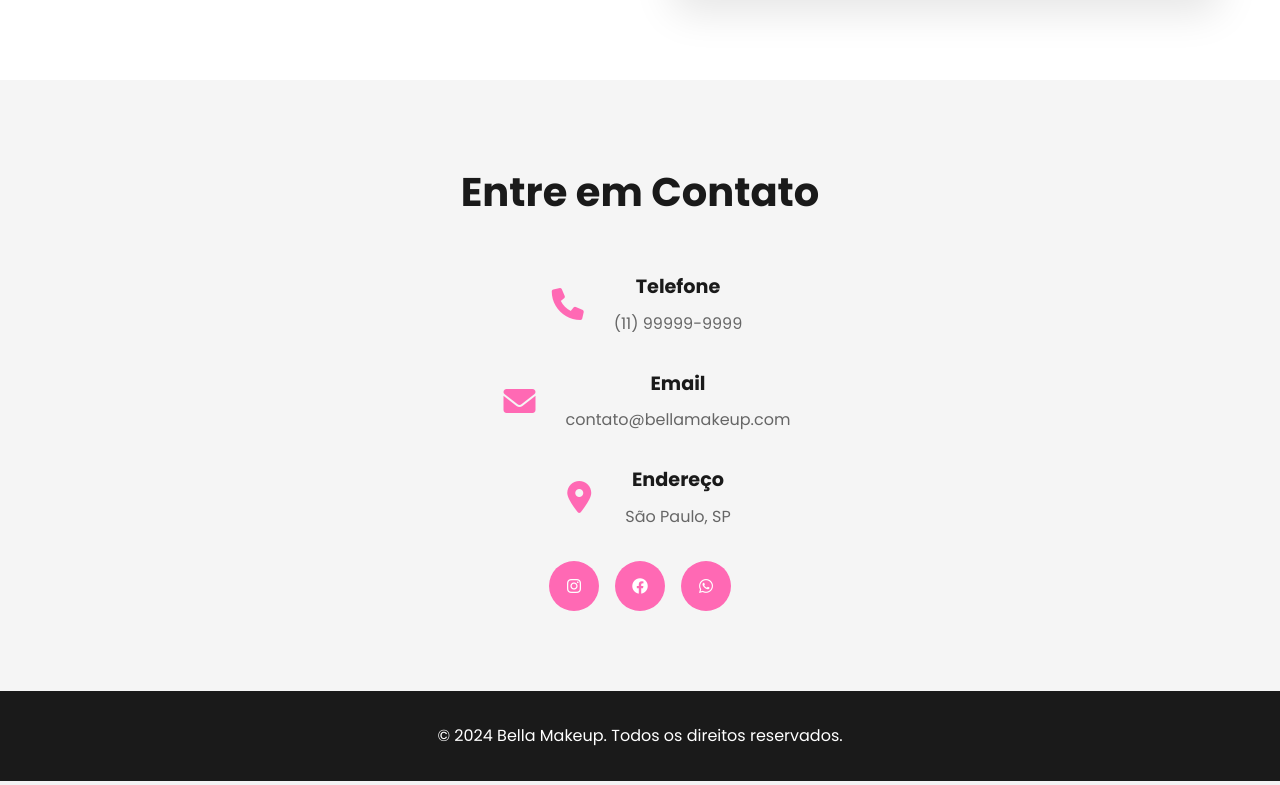
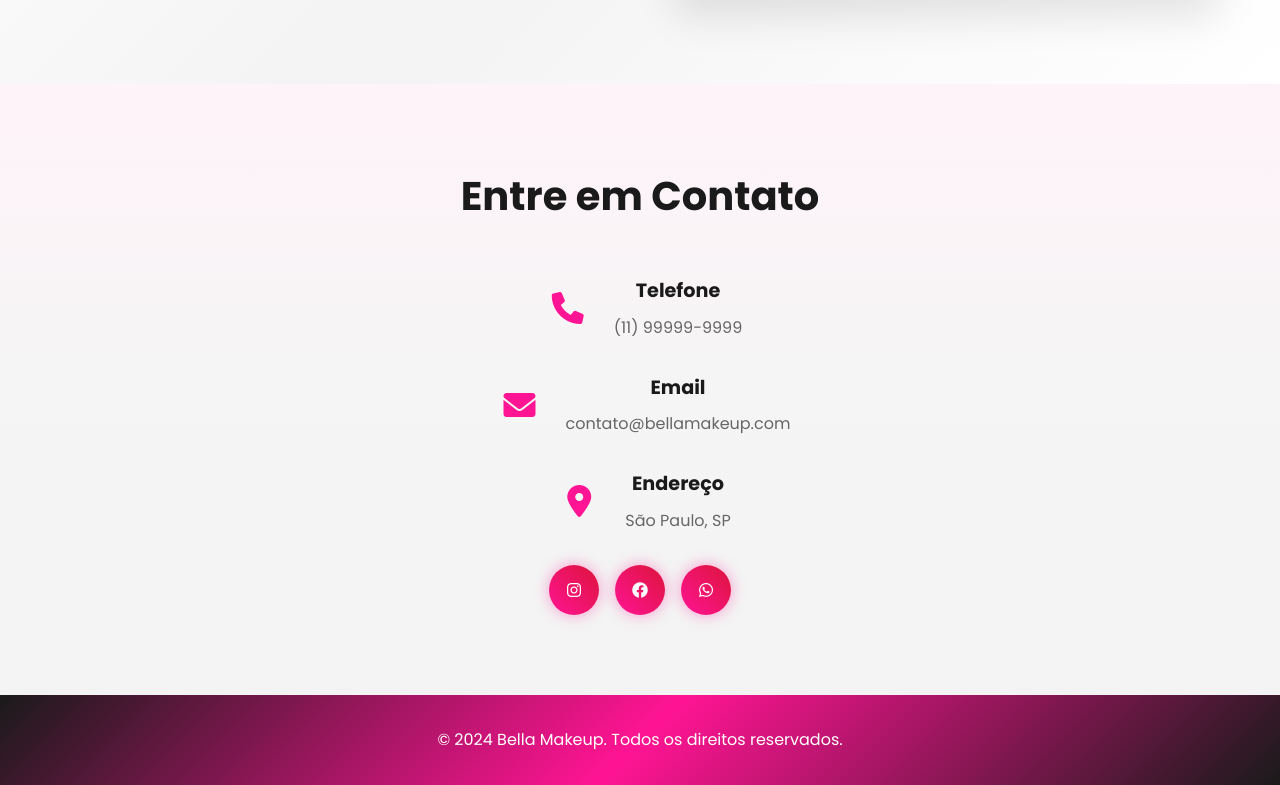
Before and after one commit to arthurdo-grau/MakeVi, a PHP site: page / in a window 1280 px wide. Shown: the part 3307-4092 px from the top of the page. Run offline with PHP 8.4, Linux system fonts and the light colour scheme.

Commit message:
Atualizar cores para preto e rosa choque

```diff
--- a/style.css
+++ b/style.css
@@ -5,9 +5,9 @@
 }
 
 :root {
-    --primary-pink: #ff69b4;
-    --dark-pink: #e91e63;
-    --light-pink: #ffb3d9;
+    --primary-pink: #ff1493;
+    --dark-pink: #dc143c;
+    --light-pink: #ff69b4;
     --black: #1a1a1a;
     --white: #ffffff;
     --gray: #666666;
@@ -442,7 +451,7 @@
 /* Contato Section */
 .contato {
     padding: 80px 20px;
-    background: var(--light-gray);
+    background: linear-gradient(180deg, rgba(255, 20, 147, 0.05) 0%, var(--light-gray) 50%, rgba(26, 26, 26, 0.05) 100%);
 }
 
 .contato-content {
@@ -486,21 +495,23 @@
     justify-content: center;
     width: 50px;
     height: 50px;
-    background: var(--primary-pink);
+    background: linear-gradient(45deg, var(--primary-pink), var(--dark-pink));
     color: var(--white);
     border-radius: 50%;
     text-decoration: none;
     transition: all 0.3s ease;
+    box-shadow: 0 0 15px rgba(255, 20, 147, 0.4);
 }
 
 .social-link:hover {
-    background: var(--dark-pink);
+    background: linear-gradient(45deg, var(--dark-pink), var(--primary-pink));
     transform: translateY(-3px);
+    box-shadow: 0 5px 20px rgba(255, 20, 147, 0.6);
 }
 
 /* Footer */
 .footer {
-    background: var(--black);
+    background: linear-gradient(135deg, var(--black) 0%, var(--primary-pink) 50%, var(--black) 100%);
     color: var(--white);
     text-align: center;
     padding: 2rem 0;
```
Also changed, not shown: other parts of style.css (+22 -13 lines).
